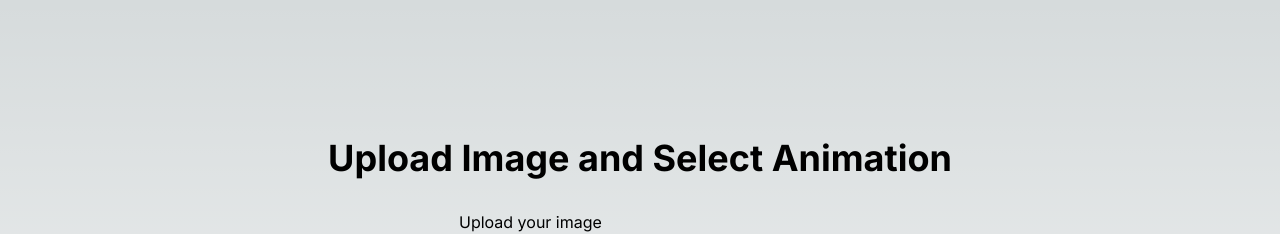
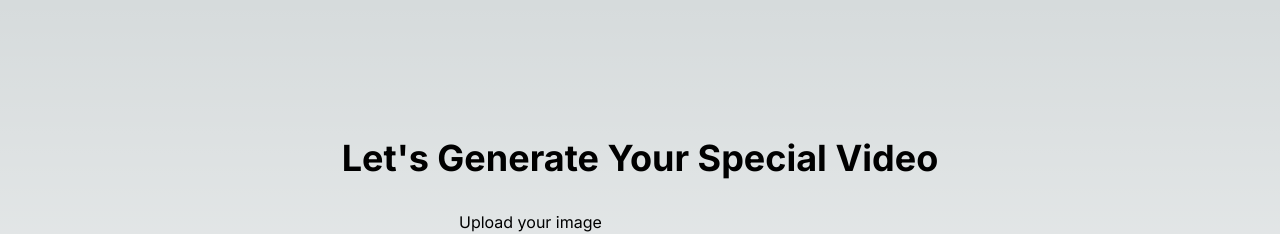
Before and after one commit to joe888777/LipoOut-miniapp, a Next.js app: page / in a window 1280 px wide. Shown: the top 234 px of the page. Built offline with nearby package versions, Linux system fonts and the light colour scheme.

Commit message:
fix frontend

```diff
--- a/src/app/page.tsx
+++ b/src/app/page.tsx
@@ -73,7 +73,7 @@ const Home = () => {
       )}
       {!loading && !videoUrl && (
         <>
-          <h1 className="text-4xl font-bold mb-8">Upload Image and Select Animation</h1>
+          <h1 className="text-4xl font-bold mb-8">Let's Generate Your Special Video</h1>
           <div className="mb-4">
             <h2>Upload your image</h2>
             <input
```
